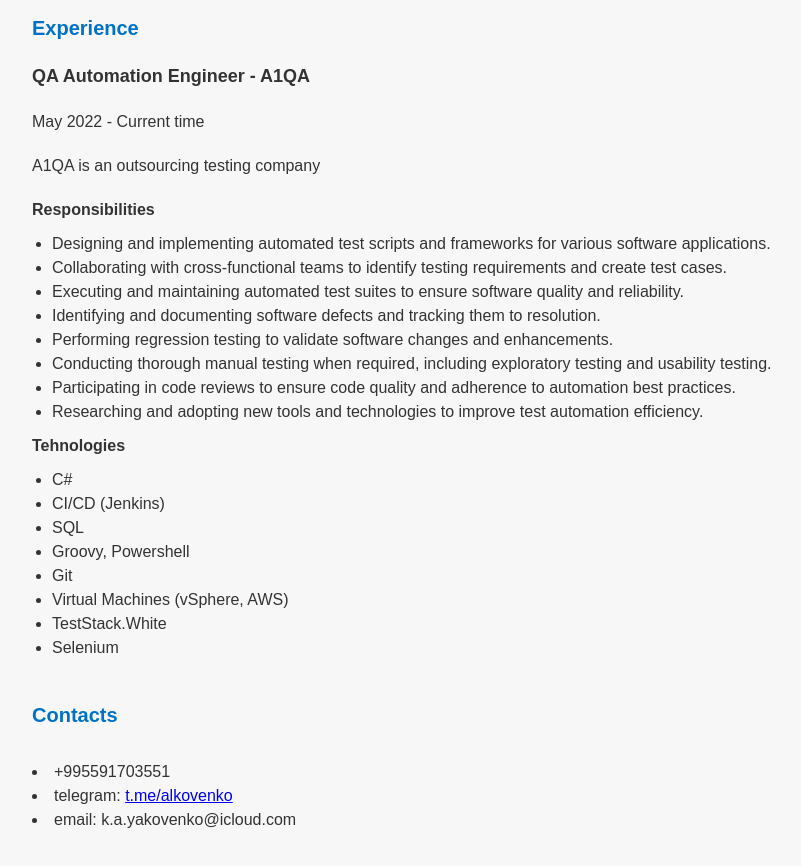
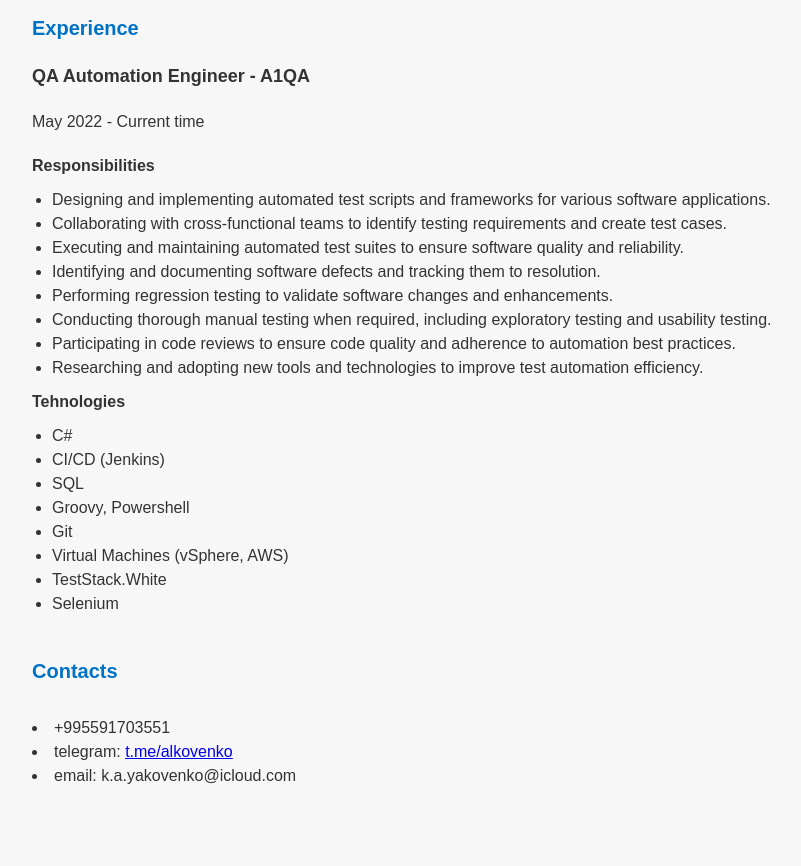
Before and after one commit to K-Yakovenko/K-Yakovenko.github.io, a plain HTML site: page index.html in a window 1280 px wide. Shown: the part 968-1834 px from the top of the page, without its empty margins (208-1009 px from the left). After the commit the page ends 1806 px from the top, so only its background shows below. Drawn offline with Linux system fonts and the light colour scheme.

Commit message:
delete company description

```diff
--- a/index.html
+++ b/index.html
@@ -89,7 +89,6 @@
 <h3>Experience</h3>
 <h4>QA Automation Engineer - A1QA</h4>
 <p>May 2022 - Current time</p>
-<p>A1QA is an outsourcing testing company</p>
 <p><b>Responsibilities</b></p>
 <ul>
 	<li>Designing and implementing automated test scripts and frameworks for various software applications.</li>
```
